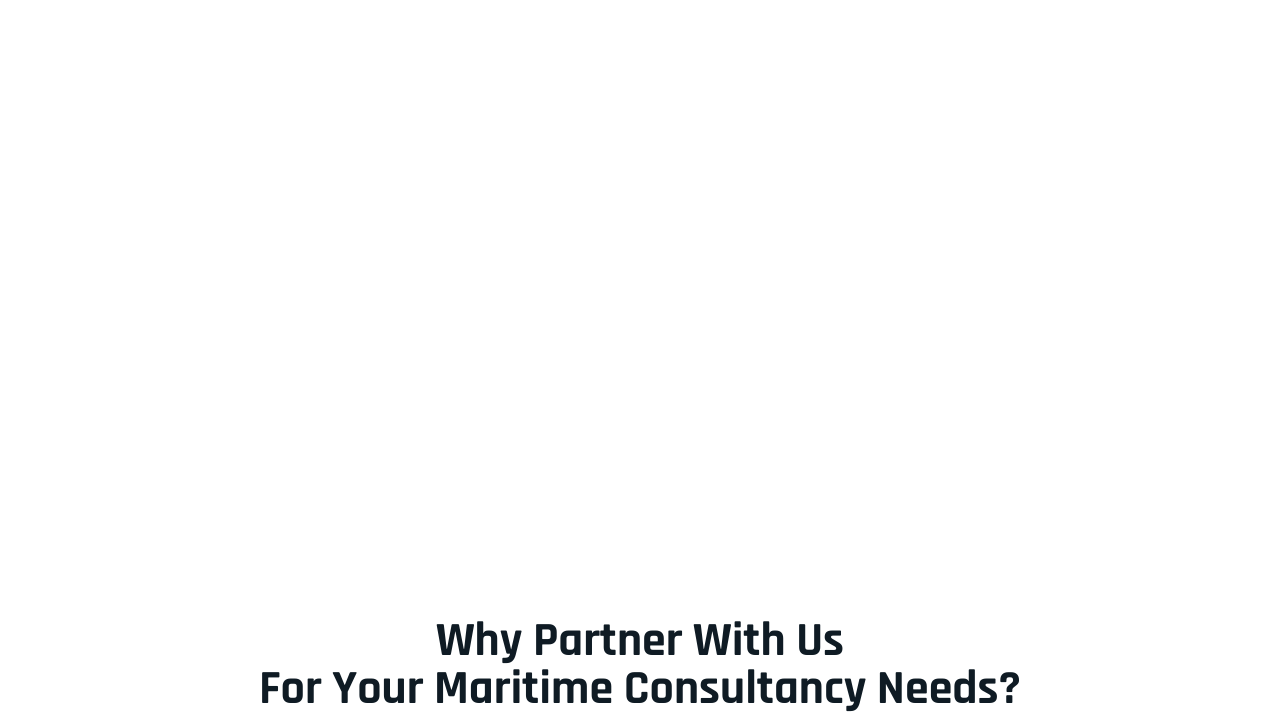
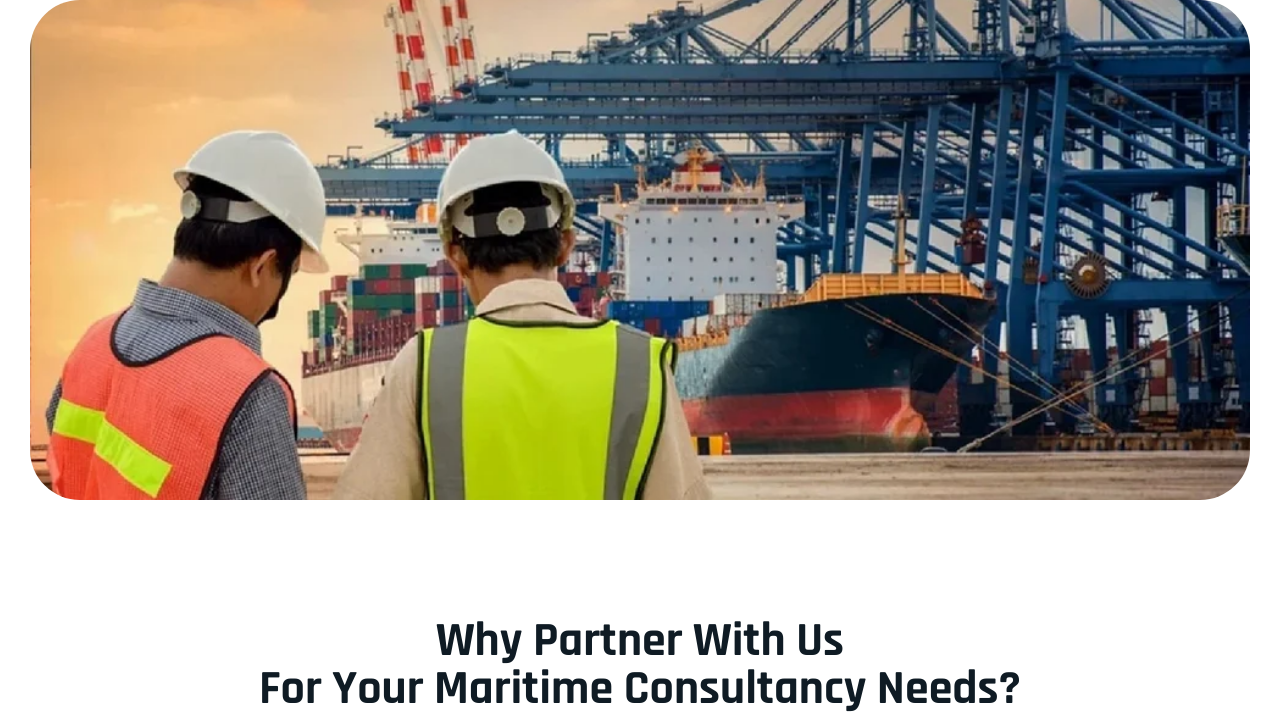
Before and after one commit to Ashutoshpayasi/Shipping, a PHP site: page /Maritime_Consultancy.php in a window 1280 px wide. Shown: the part 120-839 px from the top of the page. Run offline with PHP 8.4, Linux system fonts and the light colour scheme; some libraries are stand-ins or nearby versions; some web fonts are replaced.

Commit message:
service images

```diff
--- a/Maritime_Consultancy.php
+++ b/Maritime_Consultancy.php
@@ -68,7 +68,7 @@
 
         <!--Page Header Start-->
         <section class="page-header">
-            <div class="page-header__bg" style="background-image: url(assets/images/favicons/transport-logistics-concept.jpg);">
+            <div class="page-header__bg" style="background-image: url(assets/images/service/Marine\ Consultancy\ Services.jpg);">
             </div>
             <div class="container">
                 <div class="page-header__inner">
--- a/Ship_Building_Supervision.php
+++ b/Ship_Building_Supervision.php
@@ -68,7 +68,7 @@
         <?php include 'header.php' ?>
 
         <section class="page-header">
-            <div class="page-header__bg" style="background-image: url(assets/images/service/audits-banner.png);">
+            <div class="page-header__bg" style="background-image: url(assets/images/service/ship\ building.jpg);">
             </div>
             <div class="container">
                 <div class="page-header__inner">
```
Also changed, not shown: assets/images/service/Marine Consultancy Services.jpg (added), assets/images/service/ship building.jpg (added).
